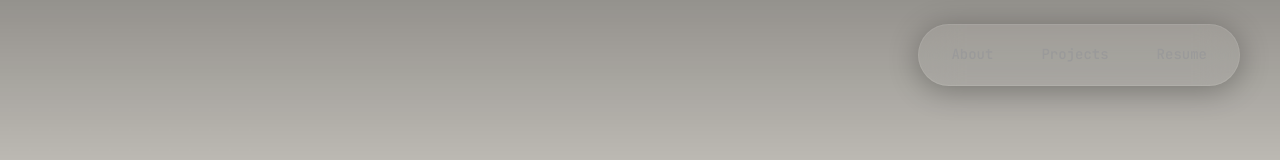
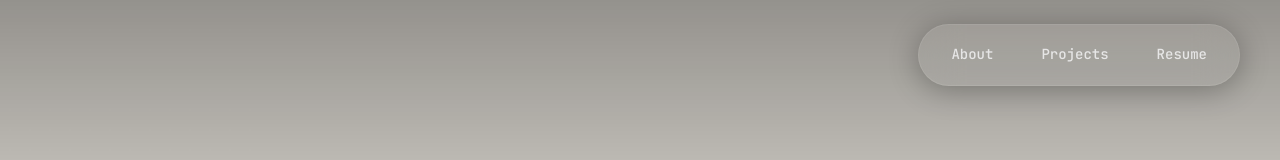
Before and after one commit to babindangol2/Portfolio, a React (Vite) app: page / in a window 1280 px wide. Shown: the top 160 px of the page. Built offline with nearby package versions, Linux system fonts and the light colour scheme.

Commit message:
navigation ishidden feature removed

```diff
--- a/src/components/Navigation/Navigation.css
+++ b/src/components/Navigation/Navigation.css
@@ -31,7 +31,7 @@
 }
 
 .navigation.scrolled .nav-pill {
-  background: rgba(17, 17, 17, 0.85);
+  /* background: rgba(17, 17, 17, 0.85); */
   border-color: rgba(255, 255, 255, 0.1);
 }
 
@@ -40,7 +40,7 @@
   font-family: 'JetBrains Mono', monospace;
   font-size: 14px;
   font-weight: 500;
-  color: #9A9A9A;
+  color: #E6E6E6;
   text-decoration: none;
   border-radius: 30px;
   transition: color 0.2s ease,
--- a/src/components/Navigation/Navigation.tsx
+++ b/src/components/Navigation/Navigation.tsx
@@ -21,7 +21,7 @@ export function Navigation({ items }: NavigationProps) {
 
   return (
     <nav
-      className={`navigation ${isVisible ? 'visible' : 'hidden'} ${isAtTop ? 'at-top' : 'scrolled'}`}
+      className={`navigation ${isAtTop ? 'at-top' : 'scrolled'}`}
     >
       <div className="nav-pill">
         {items.map((item) => (
```
